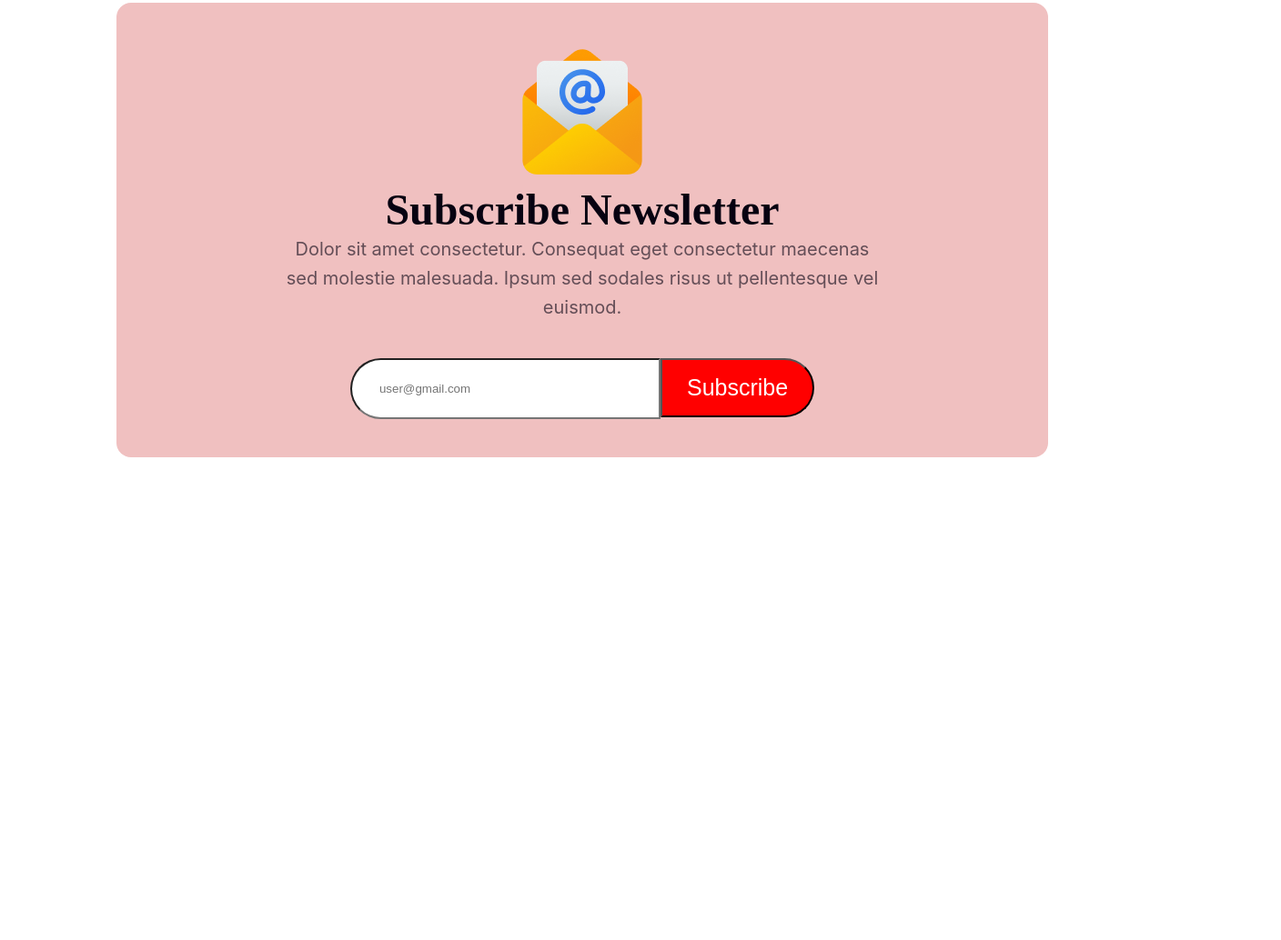
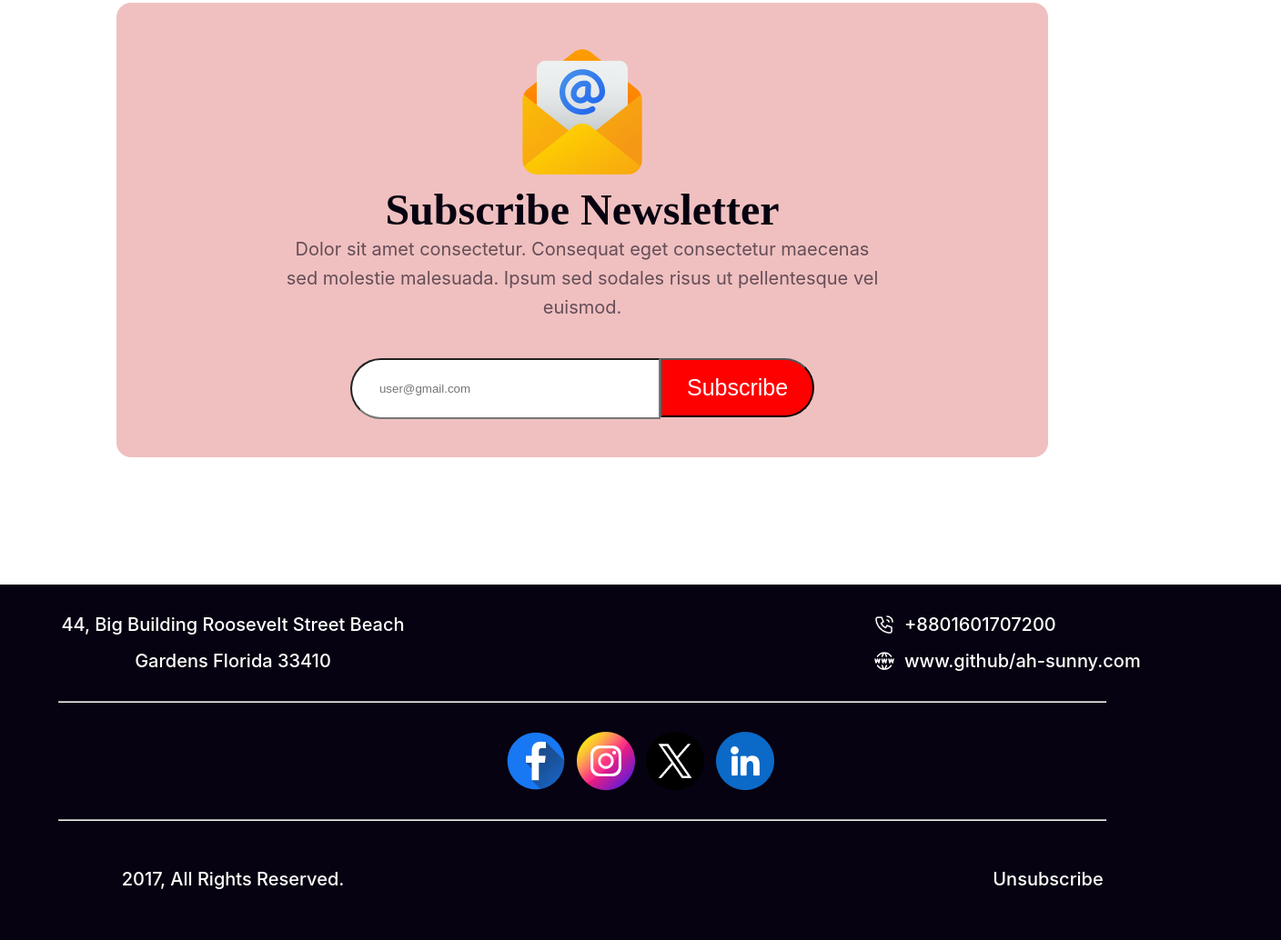
Before and after one commit to ah-sunny/A01-Happy-New-Year, a plain HTML site: page index.html in a window 1280 px wide. Shown: the part 4811-5845 px from the top of the page at 91% size, 1408 px wide, since content can reach past the window. Before the commit the page ends 5454 px from the top, so only its background shows below. Drawn offline with Linux system fonts and the light colour scheme.

Commit message:
finished footer part

```diff
--- a/index.html
+++ b/index.html
@@ -107,7 +107,44 @@
 
     </main>
     <footer>
+        <!-- <div class="break">         -->
+                <div class="footer_up">
+                    <div class="footer_address">
+                        <p>44, Big Building Roosevelt Street
+                            Beach Gardens Florida 33410</p>
+                    </div>
+                    <div class="contact">
+                        <div class="contact_inside">
+                            <img src="../resources/Call.png" alt="call_icon">
+                            <p>+8801601707200</p>
 
-    </footer>
+                        </div>
+                       <div class="contact_inside">
+                            <img src="../resources/Website.png" alt="website-icon">
+                            <a href="#"> www.github/ah-sunny.com</a>
+                       </div>
+
+                    </div>
+                </div>
+                <div class="break">
+                    <hr>
+                </div>
+                <div class="footer_icon">
+                    <img src="../resources/Facebook.png" alt="Facebook">
+                    <img src="../resources/Instagram.png" alt="Instagram">
+                    <img src="../resources/Twitter.png" alt="Twitter">
+                    <img src="../resources/Linkedin.png" alt="Linkedin">
+
+                </div>
+            <div class="break">
+                <hr>
+            </div>
+                <div class="footer_down">
+
+                    <p>2017, All Rights Reserved.</p>
+                    <p>Unsubscribe</p>
+                </div>
+        <!-- </div> -->
+     </footer>
 </body>
 </html>
--- a/style/style.css
+++ b/style/style.css
@@ -283,3 +283,66 @@ text-transform: capitalize;
     color: #ffffff;
     font-size: 25px;
  }
+
+ /* footer style  */
+
+ footer{
+    text-align: center;
+    width: 100%;
+    height: 400px;
+    background-color: rgb(240, 192, 192);
+    background: #070211;
+    color: #FFF;
+    color: #FFF;
+    font-family: Inter;
+    font-size: 20px;
+    font-weight: 500;
+    line-height: 40px;
+    padding: 0% 5%;
+ }
+
+
+ .footer_up{
+    height: 32%;
+    display: flex;
+    justify-content: space-between;
+    align-items: center;
+ }.footer_address{
+    width: 30%;
+ }.footer_up .contact{
+    width: 30%;
+    text-align: left;
+    /* background-color: #F00; */
+ }
+ .contact_inside{
+    display: flex;
+    justify-content: baseline;
+    align-items: center;
+    gap: 10px;
+ }.contact_inside a{
+    text-decoration: none;
+    color: #FFF;
+ }
+
+
+ .footer_icon{
+    height: 32%;
+    display: flex;
+    justify-content: center;
+    align-items: center;
+    gap: 1%;
+ }
+
+
+ .footer_down{
+    height: 32%;
+    display: flex;
+    justify-content: space-between;
+    align-items: center;
+ }.footer_down p{
+    width: 30%;
+ }
+
+.break{
+    padding-right: 10%;
+}
```
